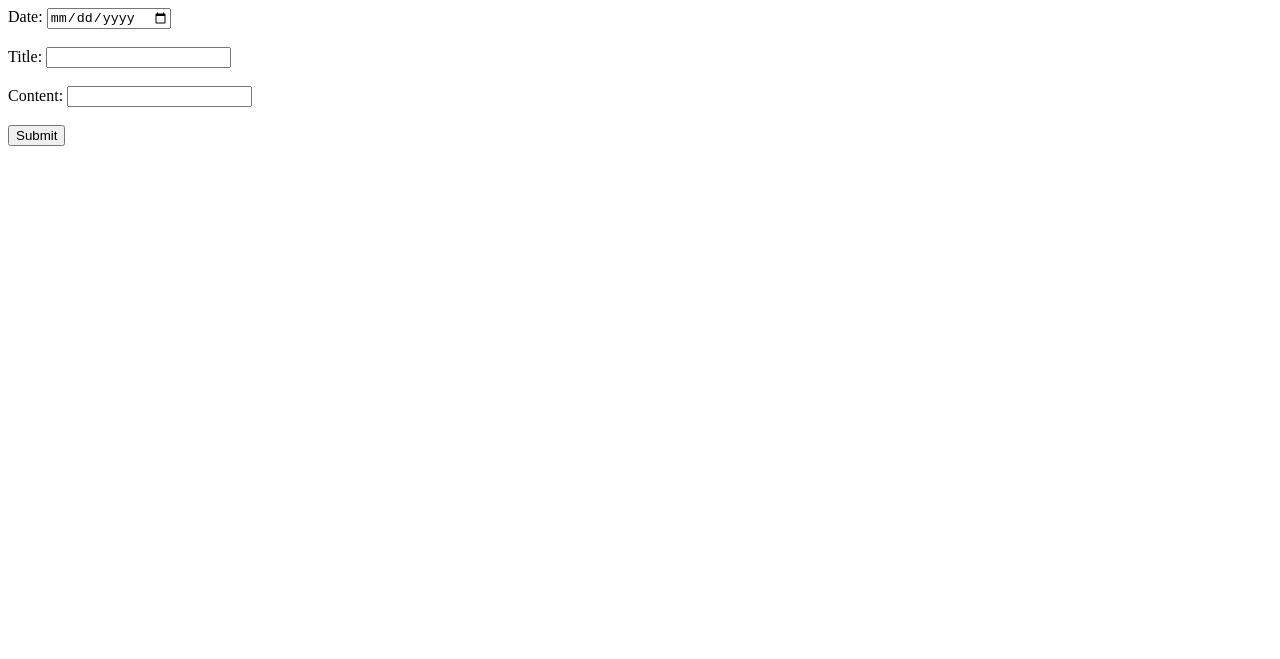
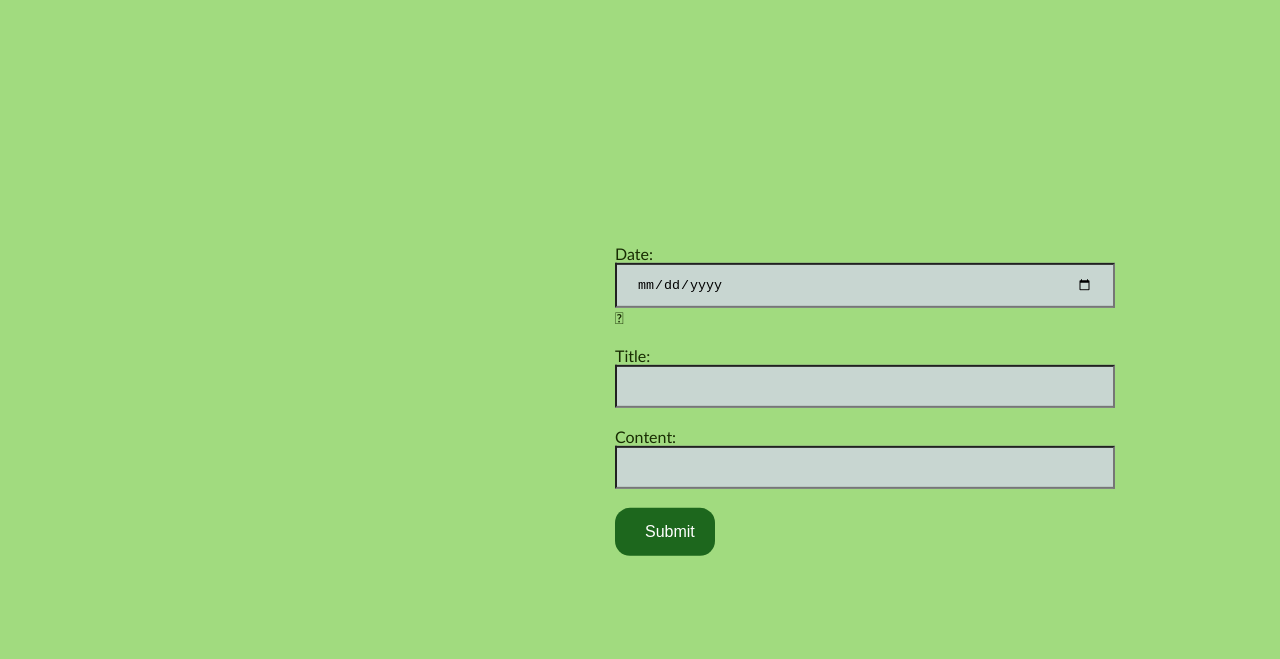
Before and after one commit to Kapaleria/Complete-beginners-approach-to-Javascript, a website: page index.html in a window 1280 px wide. Drawn offline with Linux system fonts and the light colour scheme.

Commit message:
Update index.html

```diff
--- a/index.html
+++ b/index.html
@@ -4,13 +4,64 @@
     <meta charset="UTF-8">
     <meta name="viewport" content="width=device-width, initial-scale=1.0">
     <title>Journaling</title>
+    <link rel="stylesheet" href="https://cdnjs.cloudflare.com/ajax/libs/font-awesome/4.7.0/css/font-awesome.min.css">
+
 </head>
+<style>
+    .form-c {
+  position: absolute;
+  top: 50%;
+  left: 50%;
+  transform: translate(-50%, -50%);
+    }
+    form{
+
+        margin: 100px;
+        width:50px;
+    }
+    body{
+        margin:0;
+        background-color: rgb(161, 219, 127);
+        font-family: 'Trebuchet MS', 'Lucida Sans Unicode', 'Lucida Grande', 'Lucida Sans', Arial, sans-serif;
+        color: rgb(24, 44, 3);
+    }
+
+    input{
+        width: 500px;
+        padding:12px 20px;
+        box-sizing:border-box;
+        cursor: pointer;
+        background-color: #c8d6d1;
+
+        }
+    textarea{
+        width:100px;
+        resize:vertical;
+    }
+    button {
+  background-color: #1d671d; /* Green */
+  border: none;
+  color: white;
+  padding: 15px 30px;
+  text-align: center;
+  text-decoration: none;
+  display: inline-block;
+  font-size: 16px;
+  border-radius: 15px;
+  width:100px;
+
+  cursor: pointer;
+}
+
+
+</style>
 <body>
+    <div class="form-c">
    <!-- <form action="/api/posts" method="POST> -->
     <form>
     <!-- date, title, content -->
     <label>Date:</label>
-    <input type="date" id="date" required/> <br><br>
+    <input type="date" id="date" required placeholder="Date"/> <i class="fa-regular fa-calendar"></i><br><br>
 
     <label>Title:</label>
     <input type="text" id="title" required/><br><br>
@@ -21,6 +72,7 @@
         <button type="submit" id="submit">Submit</button>
 
    </form>
+   </div>
    <!-- <link src="index.js"/> -->
 </body>
 </html>
```
